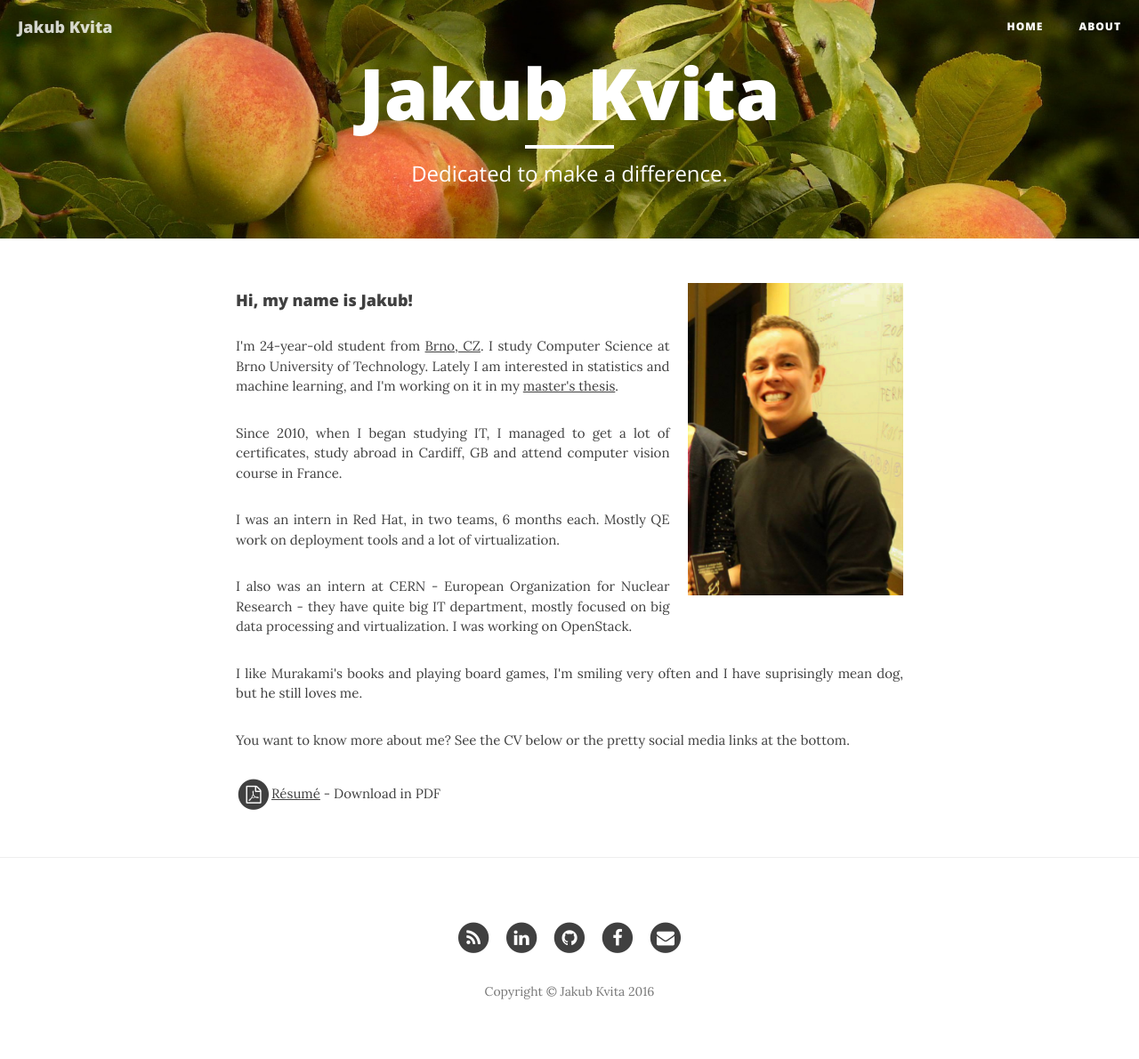
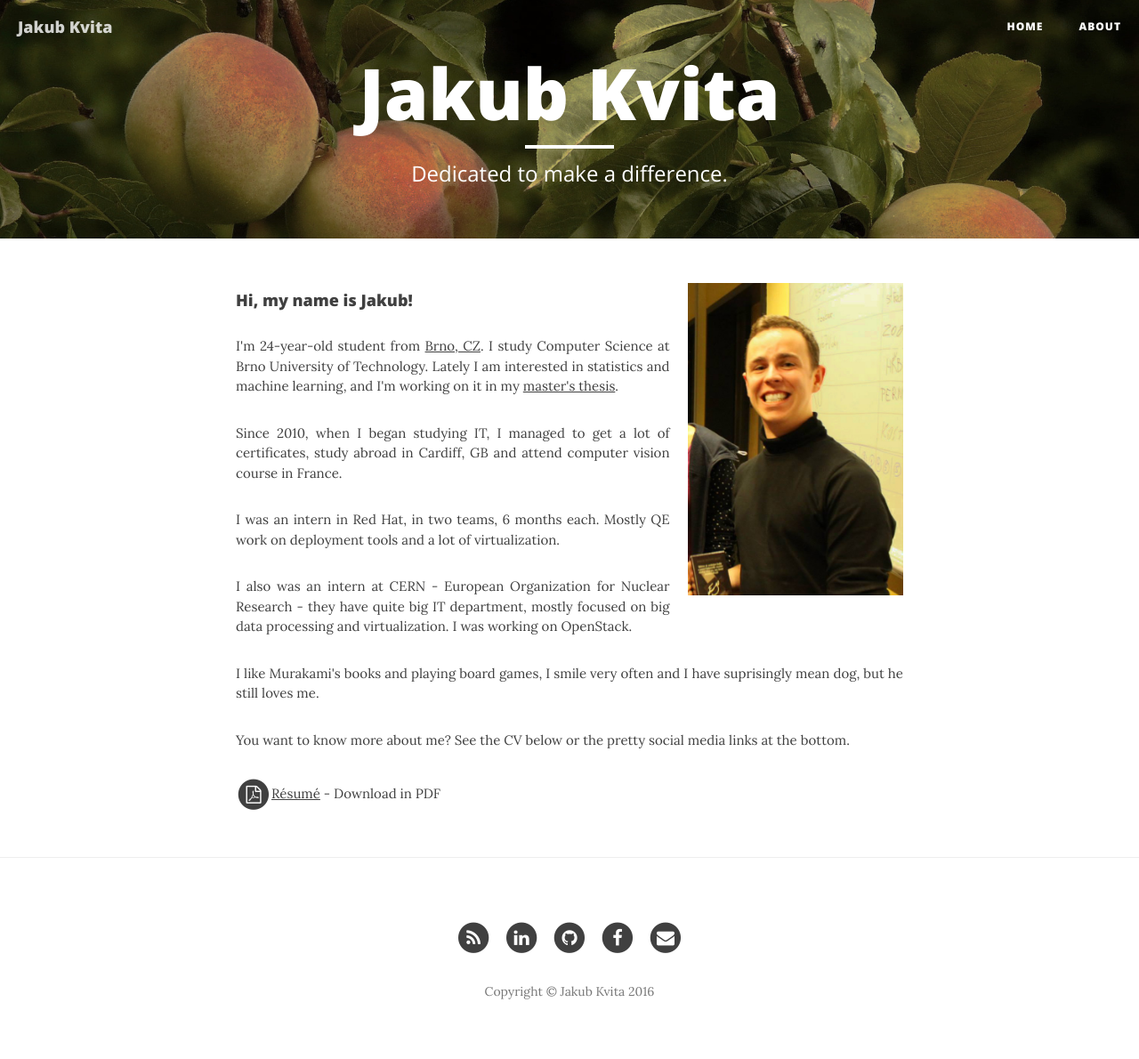
Before and after one commit to kvitajakub/kvitajakub.github.io, a Jekyll site: the page built from about.html, in a window 1280 px wide. Shown: the whole page at 89% size. Built offline with Jekyll 4.4.1, drawn with Linux system fonts in a browser that asks for light colours; nearby versions of some CDN libraries.

```diff
--- a/_config.yml
+++ b/_config.yml
@@ -1,6 +1,6 @@
 # Site settings
 title: Jakub Kvita
-header-img: img/peaches.jpg
+header-img: img/peaches2.jpg
 email: kvitajakub@gmail.com
 # description: "Write your site description here. It will be used as your sites meta description as well!"
 baseurl: ""
@@ -14,5 +14,5 @@ markdown: kramdown
 highlighter: pygments
 permalink: pretty
 paginate: 6
-exclude: ["less","node_modules","Gruntfile.js","package.json","README.md", "articles.html"]
+exclude: ["less","node_modules","Gruntfile.js","package.json","README.md", "articles.html", "old_posts"]
 # gems: [jekyll-paginate]
--- a/about.html
+++ b/about.html
@@ -16,7 +16,7 @@ redefined-size: "col-lg-8 col-lg-offset-2 col-md-10 col-md-offset-1 text-justify
 
 <p>I also was an intern at CERN - European Organization for Nuclear Research - they have quite big IT department, mostly focused on big data processing and virtualization. I was working on OpenStack.</p>
 
-<p>I like Murakami's books and playing board games, I'm smiling very often and I have suprisingly mean dog, but he still loves me.</p>
+<p>I like Murakami's books and playing board games, I smile very often and I have suprisingly mean dog, but he still loves me.</p>
 
 <p>You want to know more about me? See the CV below or the pretty social media links at the bottom.</p>
 
```
Also changed, not shown: _posts/2016-01-21-warm-welcome.markdown (added, +44 -0 lines), img/peaches2.jpg (added), old_posts/2014-06-10-dinosaurs.markdown (renamed from _posts/2014-06-10-dinosaurs.markdown), old_posts/2014-07-01-dreams.markdown (renamed from _posts/2014-07-01-dreams.markdown), old_posts/2014-07-08-failure-is-not-an-option.markdown (renamed from _posts/2014-07-08-failure-is-not-an-option.markdown), old_posts/2014-08-24-science-has-not-yet-mastered-prophecy.markdown (renamed from _posts/2014-08-24-science-has-not-yet-mastered-prophecy.markdown), old_posts/2014-09-18-i-believe.markdown (renamed from _posts/2014-09-18-i-believe.markdown), old_posts/2014-09-24-man-must-explore.markdown (renamed from _posts/2014-09-24-man-must-explore.markdown).
